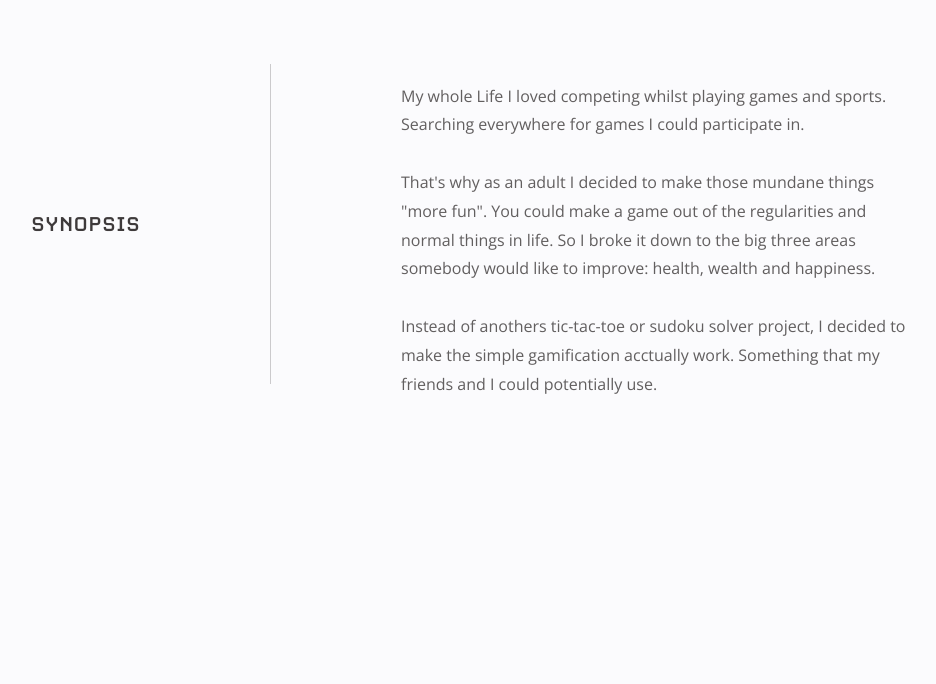
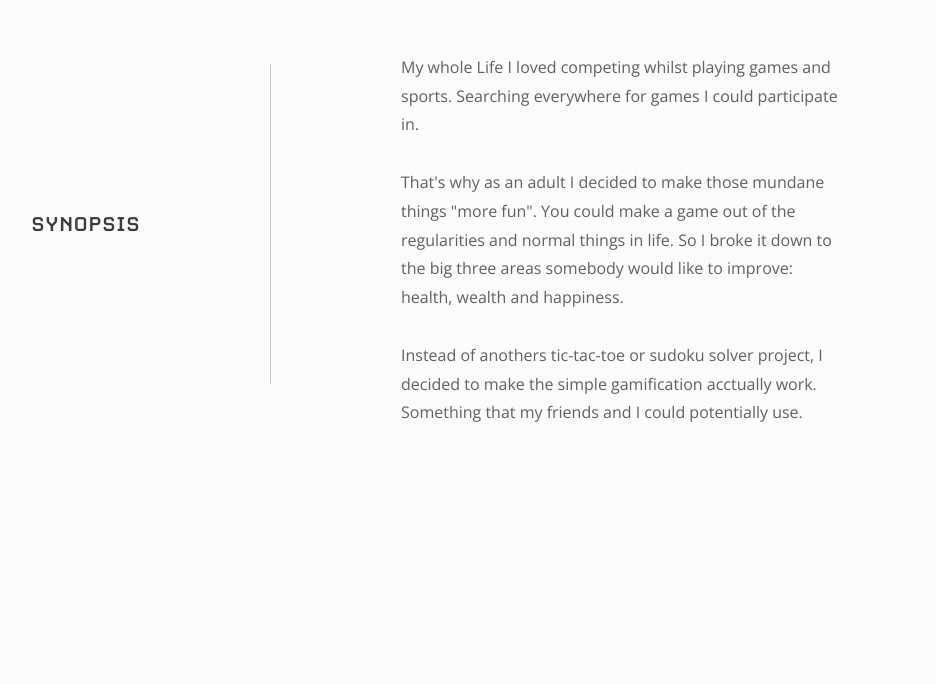
Before and after one commit to JaceksFridge/jacekpaczos.com, a React (Create React App) app: page /casemoonlog in a window 1280 px wide. Shown: the part 1656-2340 px from the top of the page, without its empty margins (199-1135 px from the left). Built offline with nearby package versions, Linux system fonts and the light colour scheme.

Commit message:
fixed style

```diff
--- a/public/data/CaseMoonlog.json
+++ b/public/data/CaseMoonlog.json
@@ -51,11 +51,5 @@
         {"url": "/assets/images/moonlog/logentries.webp"},
         {"url": "/assets/images/moonlog/health.webp"},
         {"url": "/assets/images/moonlog/happiness.webp"}
-    ],
-
-
-    "sum": {
-        "title": "summing it up",
-        "text": "The performance from 19th of October to December 2022 is as follows:"
-    }
+    ]
 }
--- a/src/pages/CaseMoonlog.js
+++ b/src/pages/CaseMoonlog.js
@@ -73,17 +73,12 @@ const CaseMoonlog = () => {
 
           <div className="case-infoblock">
             <div className="infoblock-half-left">
-                <h4 className="case-section-title">{data.sum.title}</h4>
+                <h4 className="case-section-title">Summing it up</h4>
                 <div className="section-line"></div>
             </div>
             <div className="infoblock-half-right">
               <p>
-                  {data.sum.text.split('\n').map((str, index, array) =>
-                  index === array.length - 1 ? str :
-                  <>
-                      {str} <br />
-                  </>
-                  )}
+                Here are some Statistics about the Project and me:
               </p>
               <div className="summing-it-up">
                 <div className="stats-container">
--- a/src/styles/CaseStudy.scss
+++ b/src/styles/CaseStudy.scss
@@ -212,6 +212,31 @@
                 margin-bottom: 5rem;
             }
         }
+
+        .infoblock-half-right{
+
+            display: flex;
+            flex-direction: column;
+            justify-content: center;
+            align-items: center;
+            gap: 4rem;
+
+            p{
+                align-self: flex-start;
+                padding-right: 5rem;
+            }
+
+            .summing-it-up{
+                margin: 0;
+                .stats-container{
+                    padding: 0;
+                    padding-right: 5rem;
+                    flex-direction: row;
+                    justify-content: space-between;
+                }
+            }
+        }
+
     }
 }
 
```
